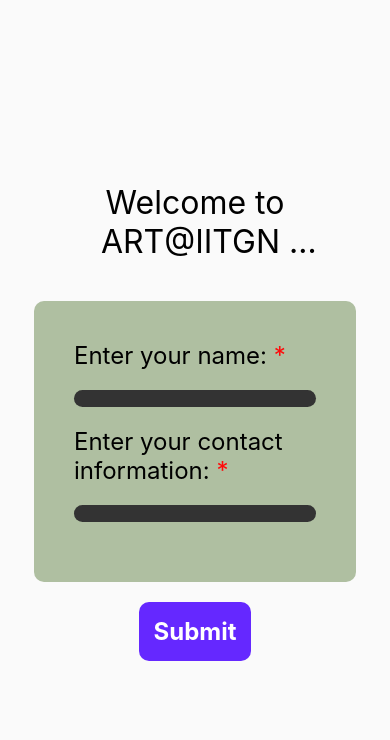
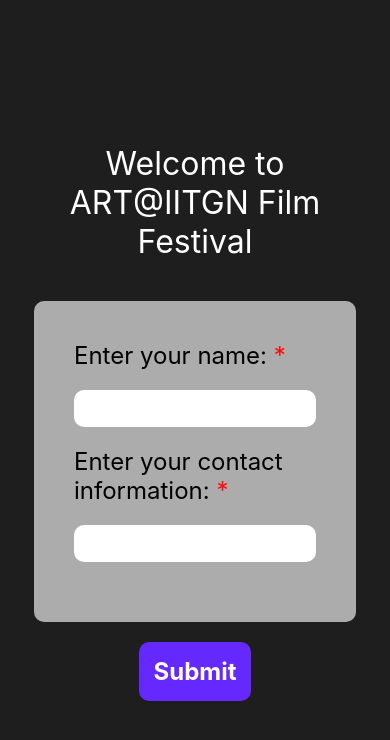
Before and after one commit to VedantJoshi-2024/ArtAIFF, a React Native app: screen / in a window 390 px wide. Shown: the top 740 px of the page. Built offline with nearby package versions, Linux system fonts and the light colour scheme.

Commit message:
UI changes and Icon update

```diff
--- a/src/components/FAQComponent.tsx
+++ b/src/components/FAQComponent.tsx
@@ -2,14 +2,15 @@
 import { Pressable, StyleSheet, Text, View } from 'react-native';
 import DownWardIcon from '../assets/icons/DownWardIcon';
 
-const FAQComponent = ({item}: {item: {question: string; answer: string}}) => {
+const FAQComponent = ({ item }: { item: { question: string; answer: string } }) => {
   const [expanded, setExpanded] = React.useState(false);
   const toggleExpand = () => setExpanded(!expanded);
+
   return (
     <Pressable onPress={toggleExpand} style={styles.faqItem}>
       <View style={styles.questionContainer}>
         <Text style={styles.question}>{item.question}</Text>
-        <View style={{transform: [{rotateX: expanded ? '180deg' : '0deg'}]}}>
+        <View style={{ transform: [{ rotate: expanded ? '180deg' : '0deg' }] }}>
           <DownWardIcon color={'#FFFFFF'} w={20} h={20} />
         </View>
       </View>
@@ -20,9 +21,9 @@
 
 const styles = StyleSheet.create({
   faqItem: {
-    marginBottom: 20,
+    marginBottom: 15,
     padding: 15,
-    backgroundColor: '#1E1E1E', // Dark background
+    backgroundColor: '#333333', // Dark gray background
     borderRadius: 10,
   },
   questionContainer: {
@@ -34,11 +35,13 @@
     fontSize: 16,
     fontWeight: 'bold',
     color: '#FFFFFF', // White text
+    width: '90%',
   },
   answer: {
     fontSize: 14,
     color: '#B3B3B3', // Light gray text
     marginTop: 10,
+    lineHeight: 20,
   },
 });
 
--- a/src/screens/FAQScreen.tsx
+++ b/src/screens/FAQScreen.tsx
@@ -17,16 +17,22 @@
       {/* Header */}
       <Pressable onPress={navigateToPrevious} style={styles.header}>
         <BackIcon size={30} color={'#FFFFFF'} />
-        <Text style={[styles.title, {marginLeft: 20}]}>{'FAQs'}</Text>
+        <Text style={[styles.title, { marginLeft: 20 }]}>{'FAQs'}</Text>
       </Pressable>
 
-      <Text style={[styles.title, {marginLeft: 20}]}>
-        {'Art@IITGN Film Festival - Frequently Asked Questions (FAQs)'}
+      <Text style={[styles.subtitle, { paddingHorizontal: 20 }]}>
+        {'Art@IITGN Film Festival – Frequently Asked Questions (FAQs)'}
       </Text>
+
       {/* FAQ List */}
       <ScrollView contentContainerStyle={styles.scrollContainer}>
-        {faqItems.map((item, index) => (
-          <FAQComponent key={index} item={item} />
+        {faqItems.map((category, index) => (
+          <View key={index} style={styles.categoryContainer}>
+            <Text style={styles.categoryTitle}>{category.category}</Text>
+            {category.faqs.map((faq, faqIndex) => (
+              <FAQComponent key={faqIndex} item={faq} />
+            ))}
+          </View>
         ))}
       </ScrollView>
     </View>
@@ -36,7 +42,6 @@
 const styles = StyleSheet.create({
   container: {
     flex: 1,
-    paddingVertical: 60,
     backgroundColor: '#1E1E1E', // Dark background
   },
   header: {
@@ -46,7 +51,7 @@
     borderBottomColor: '#444444', // Slightly lighter gray for separation
     alignItems: 'center',
     flexDirection: 'row',
-    marginBottom: 30,
+    marginBottom: 20,
   },
   title: {
     fontSize: 20,
@@ -54,8 +59,24 @@
     color: '#FFFFFF', // White text
     textAlign: 'left',
   },
+  subtitle: {
+    fontSize: 16,
+    fontWeight: '600',
+    color: '#B3B3B3', // Light gray text
+    marginBottom: 20,
+  },
   scrollContainer: {
-    padding: 20,
+    paddingHorizontal: 20,
+    paddingBottom: 20,
+  },
+  categoryContainer: {
+    marginBottom: 30,
+  },
+  categoryTitle: {
+    fontSize: 18,
+    fontWeight: 'bold',
+    color: '#FFFFFF', // White text
+    marginBottom: 10,
   },
 });
 
--- a/src/screens/HomeScreen.tsx
+++ b/src/screens/HomeScreen.tsx
@@ -6,6 +6,7 @@
   Linking,
   Pressable,
   SafeAreaView,
+  ScrollView,
   StyleSheet,
   Text,
   TouchableOpacity,
@@ -127,6 +128,7 @@
 
   return (
     <SafeAreaView style={styles.container}>
+      <ScrollView contentContainerStyle={styles.scrollViewContent}>
         <View style={styles.innerContainer}>
           <View style={styles.header}>
             <Text style={styles.title}>{routeParams?.name}</Text>
@@ -136,7 +138,9 @@
 
             <Text style={styles.quickLinksTitle}>{'Quick links:'}</Text>
             <View style={styles.quickLinksContainer}>
-            <Pressable style={styles.quickLinkButton} onPress={navigateToSchedule}>
+              <Pressable
+                style={styles.quickLinkButton}
+                onPress={navigateToSchedule}>
                 <Text style={styles.quickLinkText}>{'Check schedule'}</Text>
               </Pressable>
               <Pressable style={styles.quickLinkButton} onPress={navigateToFAQ}>
@@ -183,7 +187,9 @@
               <TouchableOpacity
                 style={styles.locationItem}
                 onPress={() =>
-                openLocationInMap('Jibaben Patel (Kanisa) Memorial Auditorium')
+                  openLocationInMap(
+                    'Jibaben Patel (Kanisa) Memorial Auditorium'
+                  )
                 }>
                 <MapAnnotationIcon />
                 <Text style={styles.locationText}>
@@ -193,6 +199,7 @@
             </View>
           </View>
         </View>
+      </ScrollView>
     </SafeAreaView>
   );
 };
@@ -200,10 +207,11 @@
 const styles = StyleSheet.create({
   container: {
     flex: 1,
+    backgroundColor: '#121212', // Dark background
   },
   innerContainer: {
     flex: 1,
-    backgroundColor: '#fafafa',
+    backgroundColor: '#121212', // Dark background
     padding: 30,
   },
   header: {
@@ -212,16 +220,17 @@
   },
   title: {
     fontSize: 44,
-    color: '#000000',
+    color: '#FFFFFF', // White text
     fontWeight: 'bold',
   },
   subtitle: {
     fontSize: 16,
-    color: '#0c0c0c',
+    color: '#B3B3B3', // Light gray text
   },
   quickLinksTitle: {
     fontWeight: 'bold',
     fontSize: 24,
+    color: '#FFFFFF', // White text
     marginTop: 20,
   },
   quickLinksContainer: {
@@ -232,13 +241,13 @@
   quickLinkButton: {
     borderRadius: 10,
     padding: 15,
-    backgroundColor: '#aaaffc',
+    backgroundColor: '#1F1F1F', // Darker button background
     width: '48%',
     justifyContent: 'center',
     alignItems: 'center',
   },
   quickLinkText: {
-    color: '#6528FF',
+    color: '#BB86FC', // Accent color
     fontWeight: '600',
   },
   tabContainer: {
@@ -247,17 +256,18 @@
     justifyContent: 'space-between',
     width: '100%',
     borderBottomWidth: 1,
+    borderBottomColor: '#333333', // Darker border
   },
   tabButton: {
     padding: 10,
     borderBottomWidth: 2.5,
-    borderBottomColor: '#fafafa',
+    borderBottomColor: '#121212', // Match background
   },
   selectedTabButton: {
-    borderBottomColor: '#6528FF',
+    borderBottomColor: '#BB86FC', // Accent color for selected tab
   },
   tabText: {
-    color: '#323222',
+    color: '#FFFFFF', // White text
   },
   sceneContainer: {
     marginTop: 8,
@@ -270,6 +280,7 @@
   locationsTitle: {
     fontWeight: 'bold',
     fontSize: 24,
+    color: '#FFFFFF', // White text
     marginTop: 20,
   },
   locationList: {
@@ -283,9 +294,12 @@
     marginTop: 10,
   },
   locationText: {
-    color: '#1F299B',
+    color: '#BB86FC', // Accent color
     textDecorationLine: 'underline',
     marginLeft: 10,
+  },
+  scrollViewContent: {
+    flexGrow: 1,
   },
 });
 
--- a/src/screens/ScheduleScreen.tsx
+++ b/src/screens/ScheduleScreen.tsx
@@ -57,7 +57,7 @@
   };
 
   return (
-    <View style={{flex: 1, backgroundColor: '#1E1E1E', paddingTop: 40}}>
+    <View style={{flex: 1, backgroundColor: '#1E1E1E'}}>
       {/* Header */}
       <Pressable onPress={navigateToPrevious} style={styles.header}>
         <BackIcon size={30} color={'#FFFFFF'} />
--- a/src/screens/UserDetailsScreen.tsx
+++ b/src/screens/UserDetailsScreen.tsx
@@ -127,73 +127,43 @@
   };
 
   return (
-    <KeyboardAvoidingView
-      style={styles.container}
-      behavior={'padding'}>
-      <Pressable onPress={Keyboard.dismiss} style={{flex: 1}}>
+    <KeyboardAvoidingView style={styles.container} behavior={'padding'}>
+      <Pressable onPress={Keyboard.dismiss} style={styles.pressable}>
         <ScrollView
           showsVerticalScrollIndicator={false}
           keyboardShouldPersistTaps={'always'}
-          contentContainerStyle={{
-            flex: 1,
-            justifyContent: 'center',
-            alignItems: 'center',
-            backgroundColor: '#fafafa',
-            paddingHorizontal: 34,
-          }}>
-          <Text
-            style={{fontSize: 32, marginBottom: 40, textAlign: 'center'}}
-            numberOfLines={2}>
-            {'Welcome to ART@IITGN \nFilm Festival'}
+          contentContainerStyle={styles.scrollViewContent}>
+          <Text style={styles.title}>
+            {'Welcome to ART@IITGN Film Festival'}
           </Text>
-          <View
-            style={{
-              backgroundColor: '#afbfa1',
-              width: '100%',
-              borderRadius: 10,
-              padding: 40,
-            }}>
-            <Text style={{fontSize: 24, marginBottom: 20}}>
+          <View style={styles.inputContainer}>
+            <Text style={styles.label}>
               {'Enter your name:'}
-              <Text style={{color: '#ff0a0a'}}>{'\x20*'}</Text>
+              <Text style={styles.required}>{'\x20*'}</Text>
             </Text>
             <TextInput
-              style={{
-                ...styles.input,
-                marginBottom: nameError ? 5 : 20,
-              }}
+              style={[styles.input, nameError ? styles.inputError : null]}
               value={name}
               onChangeText={onChangeName}
             />
             {nameError ? (
-              <Text style={{color: '#ff0a0a', marginBottom: 15}}>
-                {nameError}
-              </Text>
+              <Text style={styles.errorText}>{nameError}</Text>
             ) : null}
-            <Text style={{fontSize: 24, marginBottom: 20}}>
+            <Text style={styles.label}>
               {'Enter your contact information:'}
-              <Text style={{color: '#ff0a0a'}}>{'\x20*'}</Text>
+              <Text style={styles.required}>{'\x20*'}</Text>
             </Text>
             <TextInput
-              style={{
-                ...styles.input,
-                marginBottom: contactError ? 5 : 20,
-              }}
+              style={[styles.input, contactError ? styles.inputError : null]}
               value={contact}
               onChangeText={onChangeContact}
             />
             {contactError ? (
-              <Text style={{color: '#ff0a0a', marginBottom: 15}}>
-                {contactError}
-              </Text>
+              <Text style={styles.errorText}>{contactError}</Text>
             ) : null}
           </View>
-          <Pressable
-            onPress={onPressSubmit}
-            style={styles.button}>
-            <Text style={styles.buttonText}>
-              {'Submit'}
-            </Text>
+          <Pressable onPress={onPressSubmit} style={styles.button}>
+            <Text style={styles.buttonText}>{'Submit'}</Text>
           </Pressable>
         </ScrollView>
       </Pressable>
@@ -206,23 +176,65 @@
     flex: 1,
     justifyContent: 'center',
     alignItems: 'center',
-    backgroundColor: '#1E1E1E', // Dark background
+    backgroundColor: '#1E1E1E',
+  },
+  pressable: {
+    flex: 1,
+  },
+  scrollViewContent: {
+    flex: 1,
+    justifyContent: 'center',
+    alignItems: 'center',
+    backgroundColor: '#1E1E1E',
+    paddingHorizontal: 34,
+  },
+  title: {
+    fontSize: 32,
+    marginBottom: 40,
+    textAlign: 'center',
+    color: '#FFFFFF',
+    width: '100%',
+  },
+  inputContainer: {
+    backgroundColor: '#ACACAC',
+    width: '100%',
+    borderRadius: 10,
+    padding: 40,
+  },
+  label: {
+    fontSize: 24,
+    marginBottom: 20,
+    color: '#000000',
+  },
+  required: {
+    color: '#ff0a0a',
   },
   input: {
-    backgroundColor: '#333333', // Dark gray background
+    backgroundColor: '#FFFFFF',
     borderRadius: 10,
-    color: '#FFFFFF', // White text
+    color: '#000000',
+    padding: 10,
+    marginBottom: 20,
+  },
+  inputError: {
+    borderColor: '#ff0a0a',
+    borderWidth: 1,
+  },
+  errorText: {
+    color: '#ff0a0a',
+    marginBottom: 15,
   },
   button: {
     marginTop: 20,
     padding: 15,
-    backgroundColor: '#6528FF', // Purple background
+    backgroundColor: '#6528FF',
     borderRadius: 10,
   },
   buttonText: {
     fontSize: 24,
-    color: '#FFFFFF', // White text
+    color: '#FFFFFF',
     fontWeight: 'bold',
+    textAlign: 'center',
   },
 });
 
--- a/src/staticData/FAQs.tsx
+++ b/src/staticData/FAQs.tsx
@@ -1,27 +1,58 @@
 const faqItems = [
+  {
+    category: 'General Information',
+    faqs: [
       {
         question: 'What is the Art@IITGN Film Festival?',
         answer:
-      'The Art@IITGN Film Festival is an event celebrating film and art, featuring screenings, discussions, and workshops.',
+          'The festival is a celebration of independent cinema at IIT Gandhinagar, curated by film director and IITGN Artist-in-Residence, Don Palathara. It showcases films from across India and around the world.',
       },
       {
-    question: 'How do I purchase tickets?',
+        question: 'When and where is the festival happening?',
         answer:
-      'Tickets can be purchased online through our website or at the venue on the day of the event.',
+          'The festival will be held on the IIT Gandhinagar campus from 29 March (09:15 am) to 31 March (07:00 pm). Check the schedule for details.',
       },
       {
-    question: 'What are the festival dates?',
-    answer: 'The festival will take place from March 29th to March 31st.',
+        question: 'Is the festival open to the public?',
+        answer: 'Yes. It is open to everyone.',
       },
       {
-    question: 'Where is the festival located?',
-    answer:
-      'The festival is held at IIT Gandhinagar, with screenings and events at various locations on campus.',
+        question: 'Do I need to register or buy tickets?',
+        answer: 'Yes. You can buy tickets on AllEvents or BookMyShow.',
       },
       {
-    question: 'Can I attend if I am not a student?',
+        question: 'How can I see the detailed schedule of film screenings?',
+        answer: 'The schedule is available in the festival app.',
+      },
+    ],
+  },
+  {
+    category: 'Screenings and Events',
+    faqs: [
+      {
+        question: 'Are there any workshops, panel discussions, or talks?',
+        answer: 'Yes. Refer to the schedule for details.',
+      },
+      {
+        question: 'Will there be any online screenings?',
+        answer: 'No. All screenings and events will be held on campus.',
+      },
+      {
+        question:
+          'Can I bring friends or family members from outside the campus?',
+        answer: 'Yes. You can register them before tickets run out.',
+      },
+    ],
+  },
+  {
+    category: 'Accommodation',
+    faqs: [
+      {
+        question: 'Is there accommodation for visitors?',
         answer:
-      'Yes, the festival is open to the public. Everyone is welcome to attend.',
+          'Yes. There are two types of accommodation available:\n\nShared Accommodation\n₹480 per person per day\nLocation: Jeet Royal, Palaj, Gujarat 382355\n\nGuest House Accommodation\n₹2000 per room per day + 12% GST\nLocation: IIT Gandhinagar, Palaj, Gujarat 382355\n\nContact the team at curiositylab@iitgn.ac.in to check availability and book in advance.',
+      },
+    ],
   },
 ];
 
```
Also changed, not shown: 27 other files (tests, documents, lock files or other folders). Lines whose indentation alone changed are shown as unchanged.
